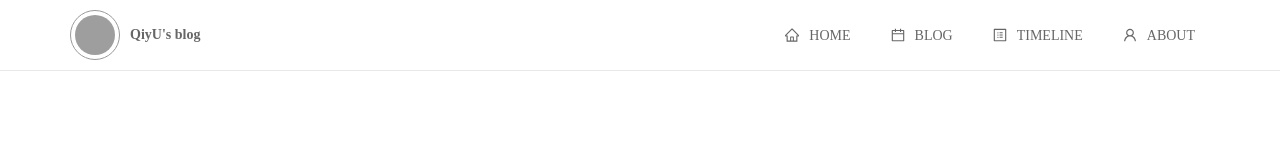
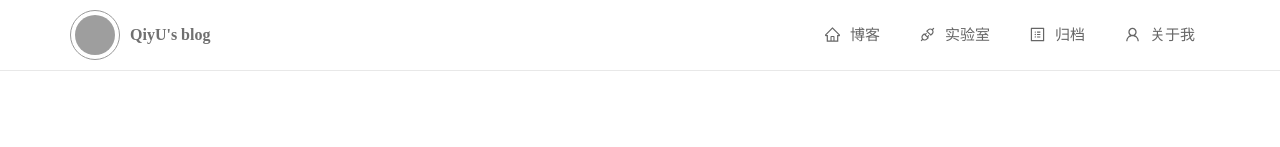
Before and after one commit to qiyu1205/blog-web, a Next.js app: page / in a window 1280 px wide. Shown: the top 147 px of the page. Built offline with nearby package versions, Linux system fonts and the light colour scheme; grey boxes are pictures that could not be loaded.

Commit message:
feat: 调整导航页面

```diff
--- a/components/Nav/Nav.tsx
+++ b/components/Nav/Nav.tsx
@@ -1,7 +1,7 @@
 import Link from 'next/link'
 import {
   HomeOutlined,
-  CalendarOutlined,
+  ApiOutlined,
   ProfileOutlined,
   UserOutlined,
 } from '@ant-design/icons';
@@ -17,25 +17,25 @@ const NavigatorList = () => (
     <Link href='/'>
       <a className={styles.navItem}>
         <HomeOutlined />
-        <span>HOME</span>
+        <span>博客</span>
       </a>
     </Link>
-    <Link  href='/blog'>
+    <Link  href='/laboratory'>
       <a className={styles.navItem}>
-        <CalendarOutlined />
-        <span>BLOG</span>
+        <ApiOutlined />
+        <span>实验室</span>
       </a>
     </Link>
     <Link  href={'/archive'}>
       <a className={styles.navItem}>
         <ProfileOutlined />
-        <span>TIMELINE</span>
+        <span>归档</span>
       </a>
     </Link>
     <Link href={'/me'}>
       <a className={styles.navItem}>
         <UserOutlined />
-        <span>ABOUT</span>
+        <span>关于我</span>
       </a>
     </Link>
   </div>
--- a/components/Nav/nav.module.scss
+++ b/components/Nav/nav.module.scss
@@ -27,8 +27,9 @@
       border: 1px solid #999;
     }
     .userName {
-      font-size: 14px;
+      font-size: 16px;
       font-weight: 800;
+      color: #707070;
     }
     }
     .navgatorList {
@@ -36,7 +37,7 @@
         text-decoration: none;
         margin: 0 15px;
         color: #666;
-        font-size: 14px;
+        font-size: 15px;
         span {
           margin-left: 5px;
         }
--- a/pages/blog.tsx
+++ b/pages/laboratory.tsx
@@ -6,7 +6,7 @@ import { postCardDataList } from '../models/index';
 interface Props {}
 
 
-const Blog: FC<Props> = () => (
+const Laboratory: FC<Props> = () => (
   <Layout>
     {
       postCardDataList.map(({
@@ -20,4 +20,4 @@ const Blog: FC<Props> = () => (
   </Layout>
 );
 
-export default Blog;
+export default Laboratory;
```
